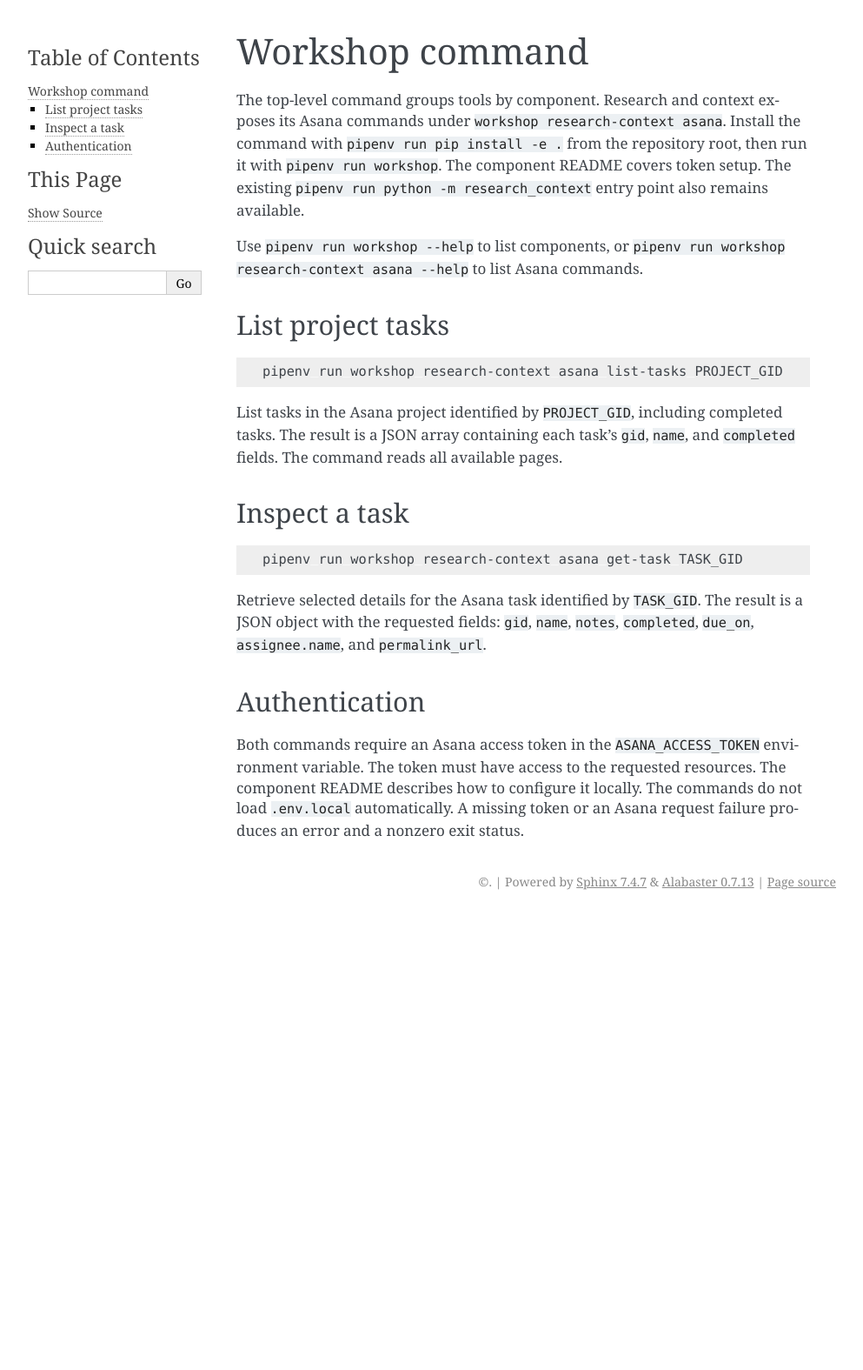
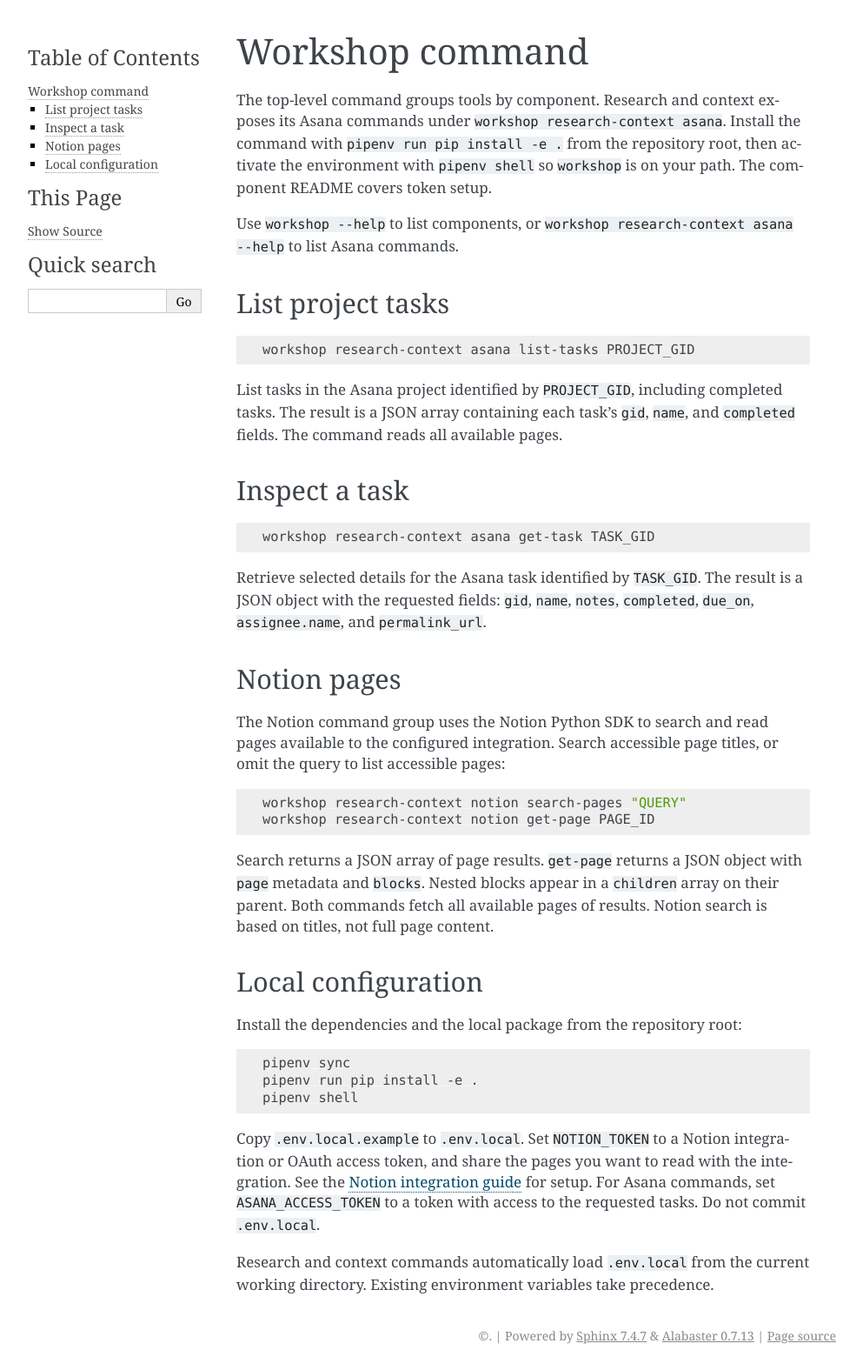
Before and after one commit to iwillig/workshop, a Sphinx documentation site: the page built from docs/workshop-cli.rst, in a window 1280 px wide. Shown: the whole page at 87% size, without its empty margins (148-1141 px from the left). Built offline with Sphinx 7.4.7, drawn with Linux system fonts in a browser that asks for light colours; before the commit the page ends 1053 px from its top, so only the background shows below that.

Commit message:
Make Notion context available to the workshop
The team needs access to Notion pages alongside Asana tasks when
researching work. Local configuration and a printable guide make these
tools easier to use and share.

Clean up from last night's work

```diff
--- a/docs/workshop-cli.rst
+++ b/docs/workshop-cli.rst
@@ -4,19 +4,18 @@ Workshop command
 The top-level command groups tools by component. Research and context
 exposes its Asana commands under ``workshop research-context asana``. Install
 the command with ``pipenv run pip install -e .`` from the repository root,
-then run it with ``pipenv run workshop``. The component README covers token setup.
-The existing ``pipenv run python -m research_context`` entry point also remains
-available.
+then activate the environment with ``pipenv shell`` so ``workshop`` is on your
+path. The component README covers token setup.
 
-Use ``pipenv run workshop --help`` to list components, or
-``pipenv run workshop research-context asana --help`` to list Asana commands.
+Use ``workshop --help`` to list components, or
+``workshop research-context asana --help`` to list Asana commands.
 
 List project tasks
 ------------------
 
 .. code-block:: shell
 
-   pipenv run workshop research-context asana list-tasks PROJECT_GID
+   workshop research-context asana list-tasks PROJECT_GID
 
 List tasks in the Asana project identified by ``PROJECT_GID``, including
 completed tasks. The result is a JSON array containing each task's ``gid``,
@@ -27,17 +26,46 @@ Inspect a task
 
 .. code-block:: shell
 
-   pipenv run workshop research-context asana get-task TASK_GID
+   workshop research-context asana get-task TASK_GID
 
 Retrieve selected details for the Asana task identified by ``TASK_GID``. The
 result is a JSON object with the requested fields: ``gid``, ``name``, ``notes``,
 ``completed``, ``due_on``, ``assignee.name``, and ``permalink_url``.
 
-Authentication
---------------
+Notion pages
+------------
 
-Both commands require an Asana access token in the ``ASANA_ACCESS_TOKEN``
-environment variable. The token must have access to the requested resources.
-The component README describes how to configure it locally. The commands do
-not load ``.env.local`` automatically. A missing token or an Asana request
-failure produces an error and a nonzero exit status.
+The Notion command group uses the Notion Python SDK to search and read pages
+available to the configured integration. Search accessible page titles, or
+omit the query to list accessible pages:
+
+.. code-block:: shell
+
+   workshop research-context notion search-pages "QUERY"
+   workshop research-context notion get-page PAGE_ID
+
+Search returns a JSON array of page results. ``get-page`` returns a JSON object
+with ``page`` metadata and ``blocks``. Nested blocks appear in a ``children``
+array on their parent. Both commands fetch all available pages of results.
+Notion search is based on titles, not full page content.
+
+Local configuration
+-------------------
+
+Install the dependencies and the local package from the repository root:
+
+.. code-block:: shell
+
+   pipenv sync
+   pipenv run pip install -e .
+   pipenv shell
+
+Copy ``.env.local.example`` to ``.env.local``. Set ``NOTION_TOKEN`` to a
+Notion integration or OAuth access token, and share the pages you want to
+read with the integration. See the `Notion integration guide
+<https://developers.notion.com/guides/get-started/internal-connections>`_ for setup.
+For Asana commands, set ``ASANA_ACCESS_TOKEN`` to a token with access to the
+requested tasks. Do not commit ``.env.local``.
+
+Research and context commands automatically load ``.env.local`` from the
+current working directory. Existing environment variables take precedence.
--- a/pyproject.toml
+++ b/pyproject.toml
@@ -6,7 +6,7 @@ build-backend = "setuptools.build_meta"
 name = "common-ai-workshop"
 version = "0.1.0"
 requires-python = ">=3.15"
-dependencies = ["asana", "click"]
+dependencies = ["asana", "click", "notion-client", "httpx", "python-dotenv"]
 
 [project.scripts]
 workshop = "workshop.cli:cli"
```
Also changed, not shown: docs/index.rst (+29 -1 lines), docs/readme.md (+1 -1 lines), readme.md (+1 -1 lines), research_context/readme.md, 8 other files.
